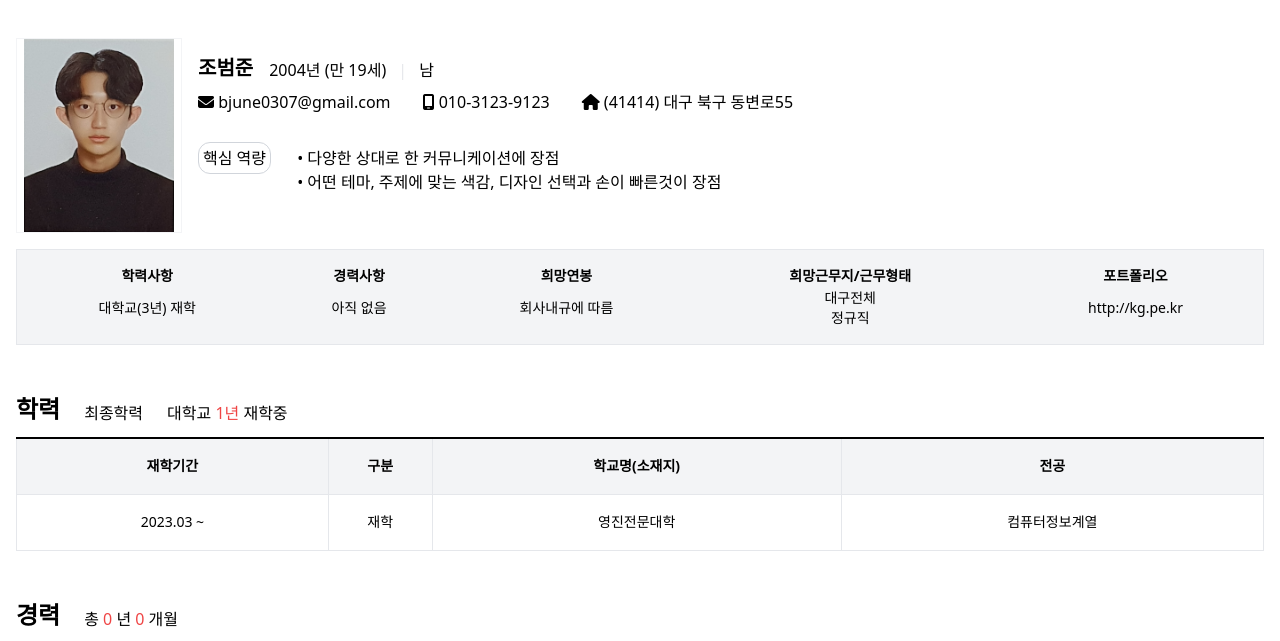
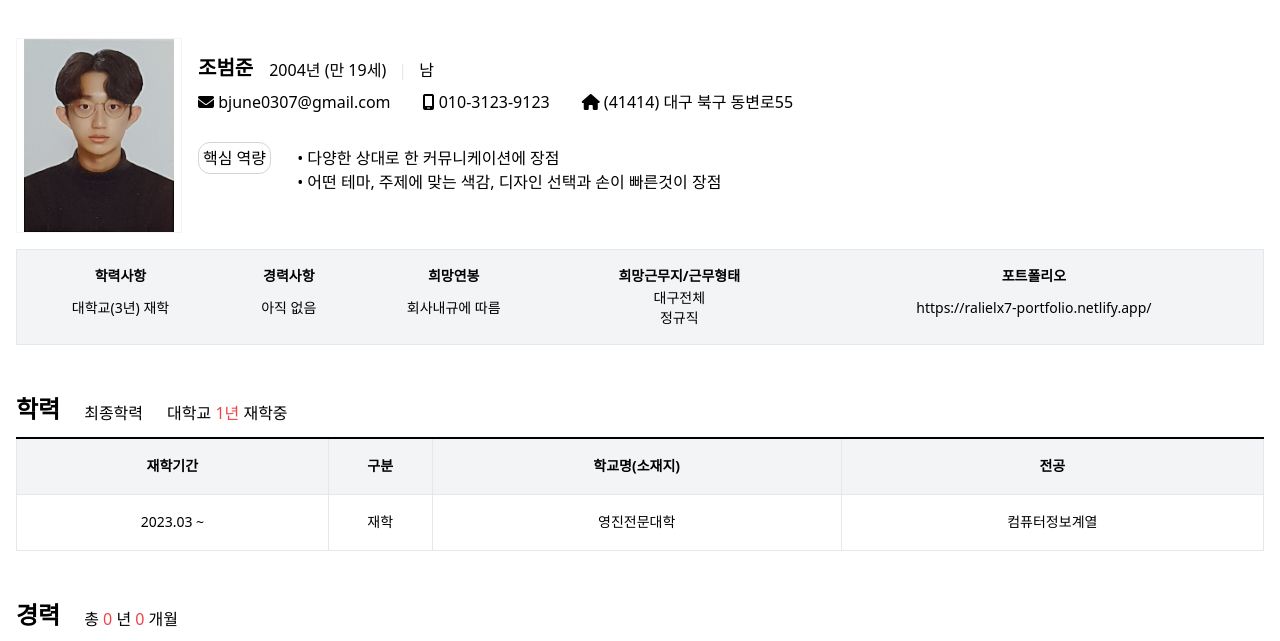
Before and after one commit to ralielx7/portfolio, a website: page pages/cv.html in a window 1280 px wide. Shown: the part 108-749 px from the top of the page. Drawn offline with nearby package versions, Linux system fonts and the light colour scheme.

Commit message:
링크수정

```diff
--- a/pages/cv.html
+++ b/pages/cv.html
@@ -72,7 +72,7 @@
         <td class="pb-4 px-2">아직 없음</td>
         <td class="pb-4 px-2 hidden sm:table-cell">회사내규에 따름</td>
         <td class="pb-4 px-2">대구전체<br>정규직</td>
-        <td class="pb-4 px-2"><a href="https://bi-cute.github.io/Portfolio">http://kg.pe.kr</a></td>
+        <td class="pb-4 px-2"><a href="https://ralielx7-portfolio.netlify.app/">https://ralielx7-portfolio.netlify.app/</a></td>
       </tr>
     </tbody>
   </table>
```
